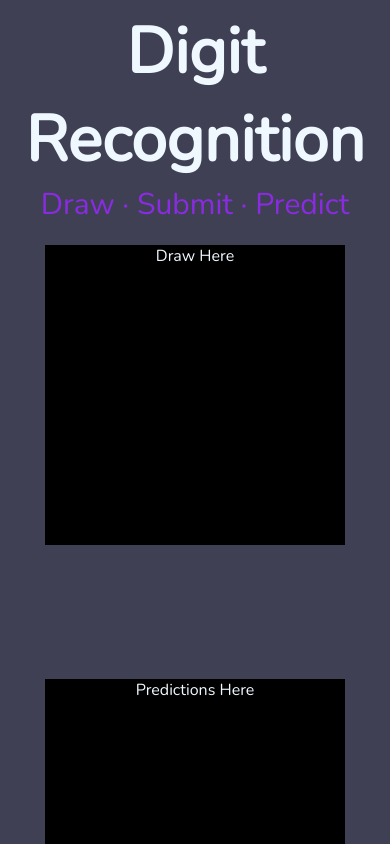
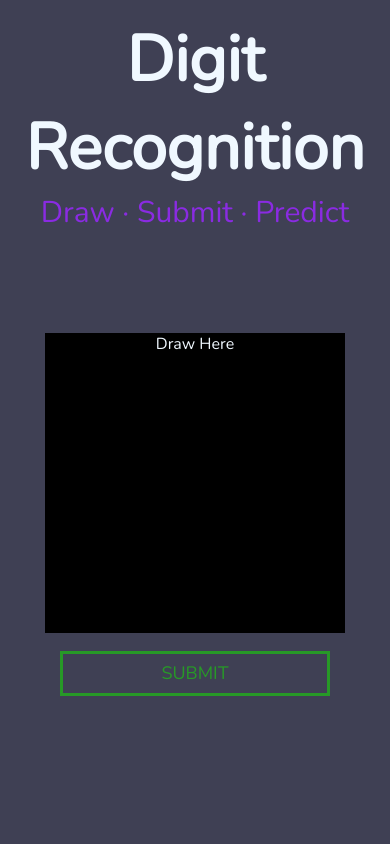
Before and after one commit to rahulio96/Digit-Recognition-App, a React (Create React App) app in the folder client/: page / in a window 390 px wide. Shown: the top 844 px of the page. Built offline with nearby package versions, Linux system fonts and the light colour scheme.

Commit message:
Added submit button and maintained responsiveness

```diff
--- a/client/src/App.css
+++ b/client/src/App.css
@@ -14,21 +14,22 @@ body {
   font-size: 4em;
   color: aliceblue;
   font-weight: bold;
+  margin-top: 4vw;
 }
 
 .sub-title {
   font-size: 30px;
   color: blueviolet;
   margin-bottom: 20px;
+  font-weight: 550;
 }
 
-.box-container {
-  margin: auto;
-
+.sub-container {
+  display: inline-block;
+  margin: 5em;
 }
 
 .draw-box {
-  display: inline-block;
   width: 300px;
   height: 300px;
   background-color: black;
@@ -39,5 +40,34 @@ body {
 
 .space {
   display: inline-block;
-  margin: 4em;
+  margin: 5em;
 }
+
+.submit {
+  background-color: rgb(63, 64, 84);
+  margin-top: 1em;
+  width: 15em;
+  height:2.5em;
+  color: rgb(39, 153, 39);
+
+  border: 3px solid rgb(39, 153, 39);
+  cursor: pointer;
+  font-size: large;
+  font-family: "Nunito";
+  padding: 2.5%;
+  cursor: pointer;
+  font-weight: 500;
+  transition: all .3s ease;
+}
+
+.submit:hover {
+  background-color: rgb(39, 153, 39);
+
+  color: aliceblue;
+}
+
+.content {
+  display: flex;
+  flex-wrap: wrap;
+  justify-content: center;
+}
--- a/client/src/App.js
+++ b/client/src/App.js
@@ -8,11 +8,21 @@ function App() {
       <div className = "title">Digit Recognition</div>
       <div className = "sub-title">Draw · Submit · Predict</div>
 
-      <div className = "box-container">
-        <div className = "draw-box">Draw Here</div>
-        <div className = "space"></div>
-        <div className = "draw-box">Predictions Here</div>
+      <div className="content">
+
+        <div className= "sub-container">
+          <div className = "draw-box">Draw Here</div>
+          <div>
+            <button className="submit">SUBMIT</button>
+          </div>
+        </div>
+
+        <div className= "sub-container">
+          <div className = "draw-box">Predictions Here</div>
+        </div>
+
       </div>
+
     </div>
   );
 
```
